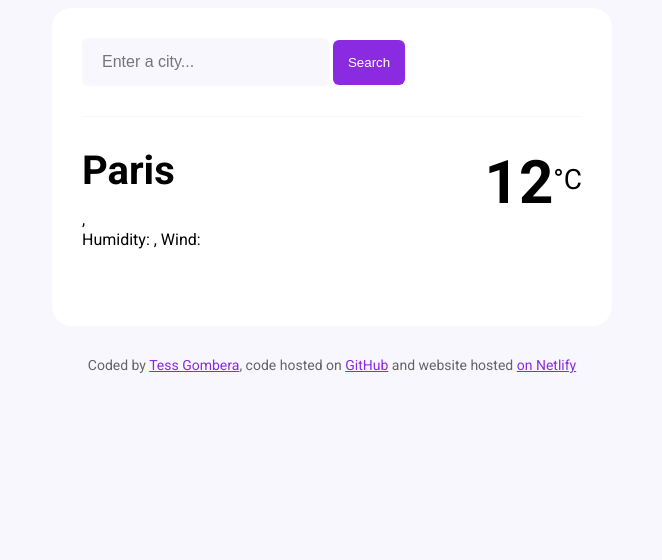
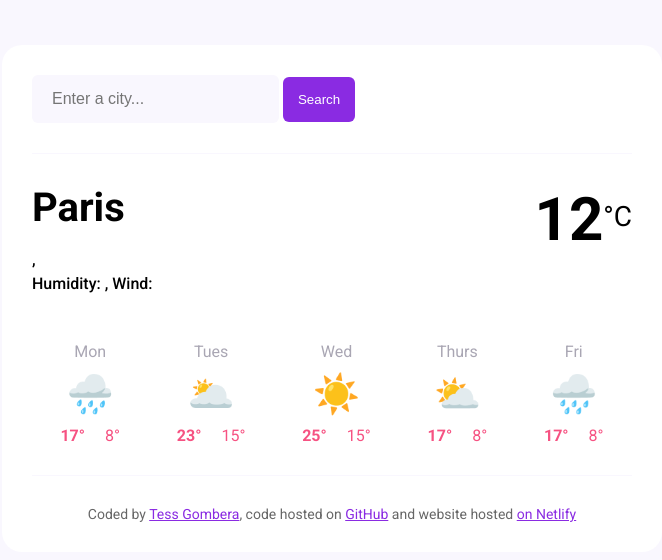
Before and after one commit to TessRuvimbo/weatherapp, a plain HTML site: page index.html in a window 1280 px wide. Shown: the whole page, without its empty margins (308-970 px from the left). Drawn offline with nearby package versions, Linux system fonts and the light colour scheme.

Commit message:
created css for  forecast

```diff
--- a/index.css
+++ b/index.css
@@ -2,13 +2,13 @@ body {background-color: #f9f7fe;
 font-family: "Roboto", sans-serif;}
 
 .app {background-color: white ;
-margin: 0 auto;
-max-width: 500px;
-box-shadow: 0 30px 50px rgba(65. 50, 100, 0.88);
+margin: 45px auto;
+max-width: 600px;
+box-shadow: 0 30px 50px rgba(65. 50, 100, 0.08);
 border-radius: 20px;
 padding: 30px;}
 
-.search-form{}
+
 .search-form-input{background-color: #f9f7fe
      ;
     border: none;
@@ -27,12 +27,6 @@ color: white;
 header{border-bottom: 1px solid #f9f7fe;
 padding:0 0 30px 0;}
 
-footer{border-top: 1px solid #f9f7fe;
-padding: 30px 0 0 0;
-text-align: center;
-font-size: 14px;
-color: rgba(0, 0, 0, 0.6);}
-
 a {color: blueviolet;}
 
 .app-data{display: flex;
@@ -42,10 +36,12 @@ main{padding: 30px 0;}
 
 .city{margin: 0;
     font-size: 40px;
+    line-height: 48px;
 }
 
 .details{font-size: 16px;
-line-height: 20px;}
+line-height: 24px;
+font-weight: 500;}
 
 strong {color:#f65282;}
 
@@ -57,7 +53,40 @@ margin-left: 10px;
 font-weight: bold;}
 
 .icon{font-size: 42px;
-margin-top: 6px;}
+margin-top: 6px;
+width: 88px;
+height:88px;}
 
 .unit{margin-top: 16px;
 font-size: 28px;}
+.weather-forecast-date{text-align: center;
+    color: rgba(39, 33, 66, 0.4);
+    font-size: 16px;
+    line-height: 20px;
+    margin-bottom: 10px;}
+
+    .weather-forecast-icon {
+        font-size: 38px;
+        text-align: center;
+    }
+
+    .weather-forecast-temps{
+        text-align: center;
+        color: #f65282;
+    display: flex;
+    justify-content: center;
+    margin-top: 10px;
+    }
+    .temp{
+        padding: 0 10px;
+    }
+    .weather-forecast{
+        display: flex;
+        justify-content: space-around;
+        margin-top: 30px;
+    }
+    footer{border-top: 1px solid #f9f7fe;
+        padding: 30px 0 0 0;
+        text-align: center;
+        font-size: 14px;
+        color: rgba(0, 0, 0, 0.6);}
--- a/index.html
+++ b/index.html
@@ -30,9 +30,54 @@
         </div>
         <div class="temp-container">
     <div class="icon" id="icon">
-    </div> <div class="number" id="temperature">12</div><div class="unit">°C</div></div></div>
     </div>
-
+     <div class="number" id="temperature">12</div><div class="unit">°C</div></div></div>
+    <div class="weather-forecast">
+        <div class= "weather-forecast-day">
+            <div class="weather-forecast-date">Mon</div>
+            <div class="weather-forecast-icon">🌧️</div>
+            <div class="weather-forecast-temps">
+            <div class="temp">
+                <strong>17°</strong></div>
+            <div class="temp">8°</div>
+            </div>
+        </div>
+            <div class= "weather-forecast-day">
+            <div class="weather-forecast-date">Tues</div>
+            <div class="weather-forecast-icon">🌥️</div>
+            <div class="weather-forecast-temps">
+            <div class="temp">
+                <strong>23°</strong></div>
+            <div class="temp">15°</div>
+            </div>
+            </div>
+            <div class= "weather-forecast-day">
+            <div class="weather-forecast-date">Wed</div>
+            <div class="weather-forecast-icon">☀️</div>
+            <div class="weather-forecast-temps">
+            <div class="temp">
+                <strong>25°</strong></div>
+            <div class="temp">15°</div>
+            </div>
+            </div>
+            <div class= "weather-forecast-day">
+            <div class="weather-forecast-date">Thurs</div>
+            <div class="weather-forecast-icon">⛅</div>
+            <div class="weather-forecast-temps">
+            <div class="temp">
+                <strong>17°</strong></div>
+            <div class="temp">8°</div>
+            </div>
+            </div>
+            <div class= "weather-forecast-day">
+            <div class="weather-forecast-date">Fri</div>
+            <div class="weather-forecast-icon">🌧️</div>
+            <div class="weather-forecast-temps">
+            <div class="temp">
+                <strong>17°</strong></div>
+            <div class="temp">8°</div>
+            </div>
+        </div>
     </main>
     <footer>
         Coded by
@@ -40,11 +85,11 @@
         code hosted on
         <a href="https://github.com/TessRuvimbo/weatherapp" target="_blank">GitHub</a>
         and website hosted
-        <a href="https://tess-weatherapp.netlify.app/" target="_blank"
+        <a href="https://tess-weather.netlify.app/" target="_blank"
           >on Netlify</a
         >
-
     </footer>
+    </div>
     </div>
     <script src="index.js"></script>
 </body>
--- a/index.js
+++ b/index.js
@@ -42,5 +42,25 @@ let searchInput = document.querySelector("#input");
 
 searchCity(searchInput.value);}
 
+function displayForecast() {
+   let days=["Mon", "Tues", "Wed", "Thu", "Fri", "Sat"];
+   let forecastHTML = "";
+
+   days.forEach(function (day){
+
+    forecastHTML = forecastHTML + `
+   <div class= "weather-forecast-day">
+    <div class="weather-forecast-date">${day}</div>
+    <div class="weather-forecast-icon">🌧️</div>
+    <div class="weather-forecast-temps">
+    <div class="temp">
+        <strong>17°</strong></div>
+    <div class="temp">8°</div>
+    </div>
+</div>`;
+   });
+let forecastElement = document.querySelector("#forecast");
+forecastElement.innerHTML = forecastHTML;}
+
 let searchFormElement = document.querySelector("#search-form");
 searchFormElement.addEventListener("submit", handleSearchSubmit);
```
